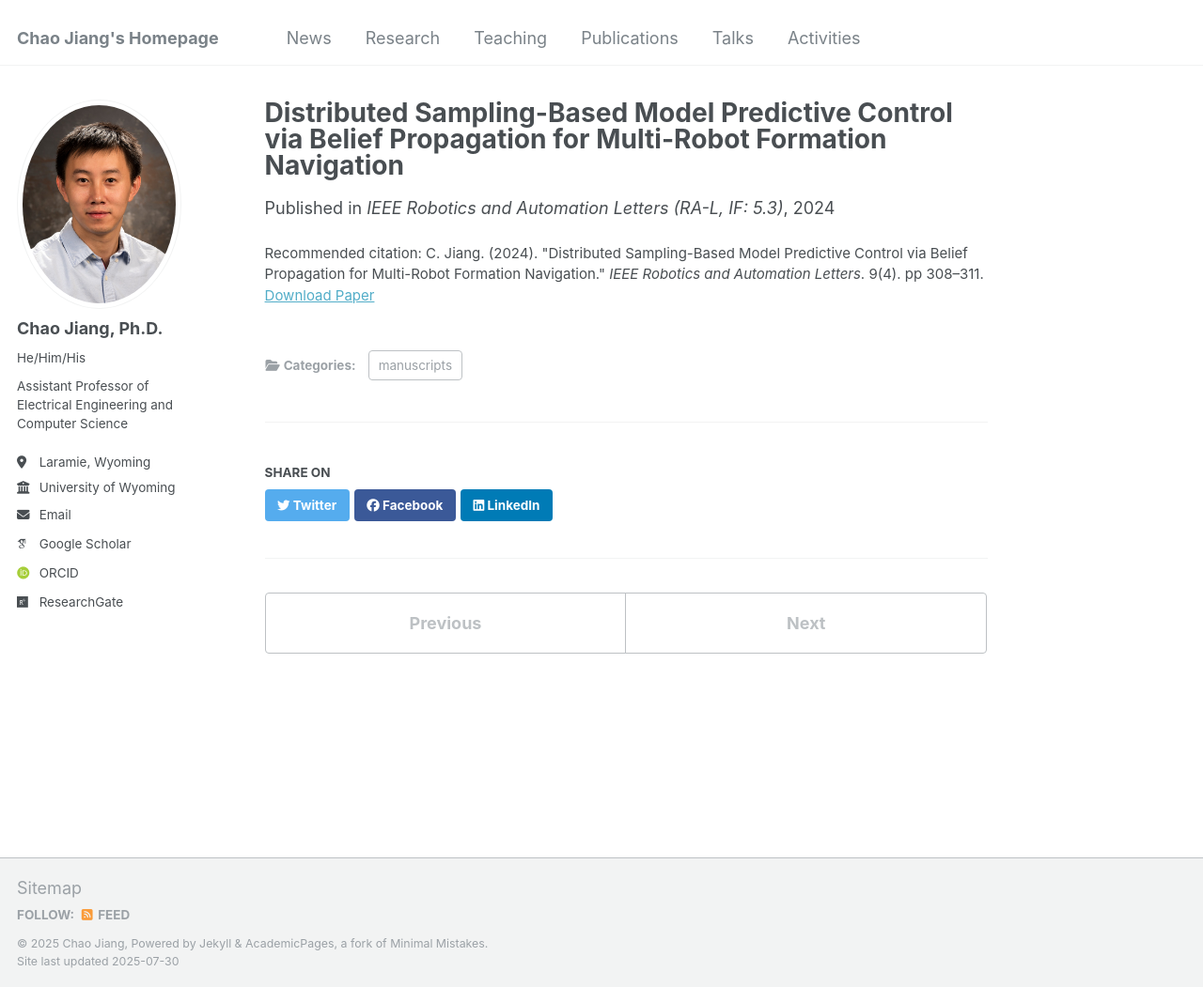
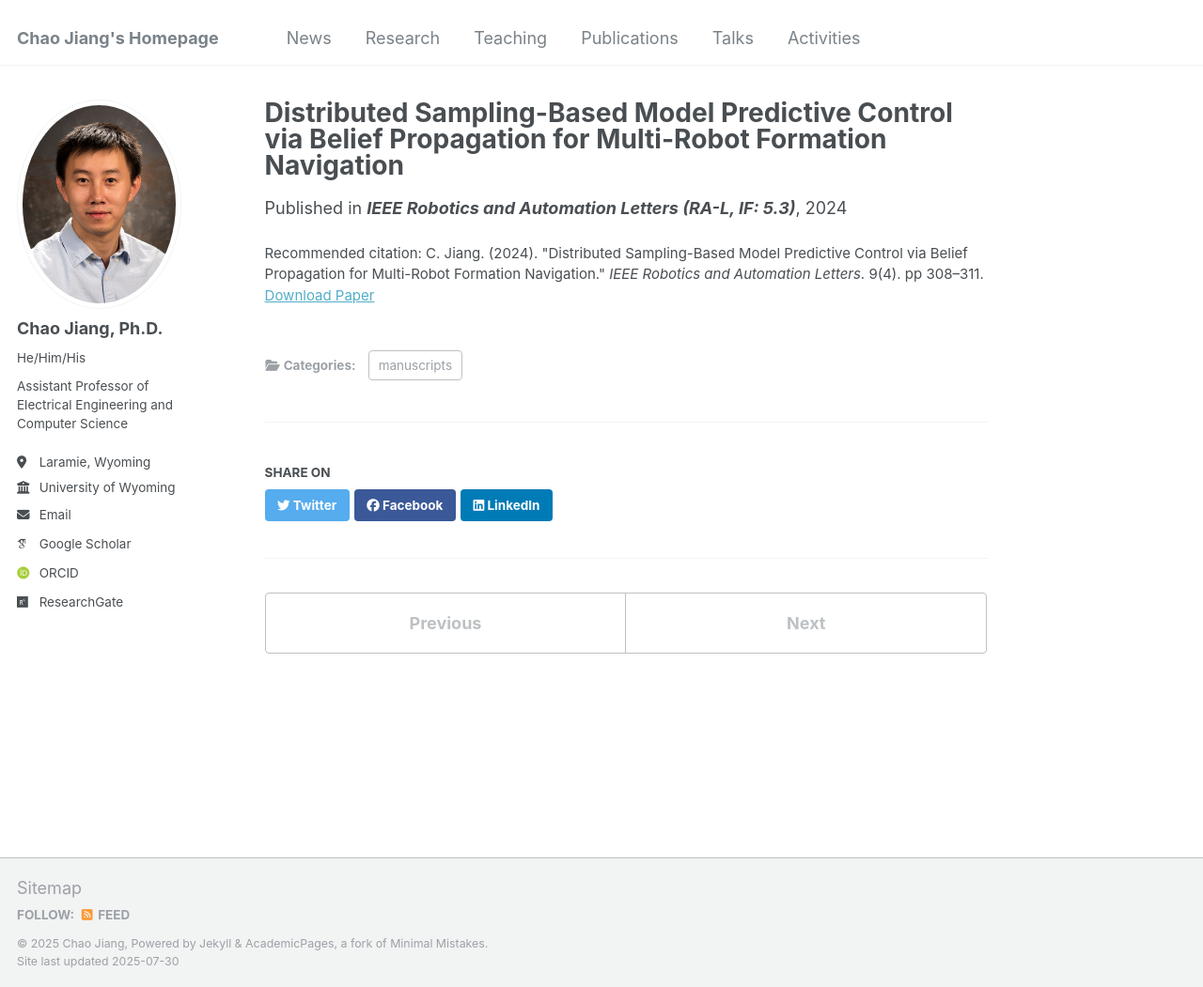
Before and after one commit to cjiang6/cjiang6.github.io, a Jekyll site: the page built from _publications/2024-02-22.md, in a window 1280 px wide and 1051 px high. Shown: the whole window at 94% size. Built offline with Jekyll 4.4.1, drawn with Linux system fonts in a browser that asks for light colours; some web fonts are replaced.

Commit message:
Update 2024-02-22.md

```diff
--- a/_publications/2024-02-22.md
+++ b/_publications/2024-02-22.md
@@ -5,7 +5,7 @@ category: manuscripts
 #permalink: /publication/2015-10-01-paper-title-number-3
 #excerpt: 'This paper is about the number 3. The number 4 is left for future work.'
 date: 2024-02-22
-venue: 'IEEE Robotics and Automation Letters (RA-L, IF: 5.3)'
+venue: '<b>IEEE Robotics and Automation Letters (RA-L, IF: 5.3)</b>'
 #slidesurl: 'http://academicpages.github.io/files/slides3.pdf'
 paperurl: 'https://ieeexplore.ieee.org/document/10443490'
 citation: 'C. Jiang. (2024). &quot;Distributed Sampling-Based Model Predictive Control via Belief Propagation for Multi-Robot Formation Navigation.&quot; <i>IEEE Robotics and Automation Letters</i>. 9(4). pp 308–311.'
```
